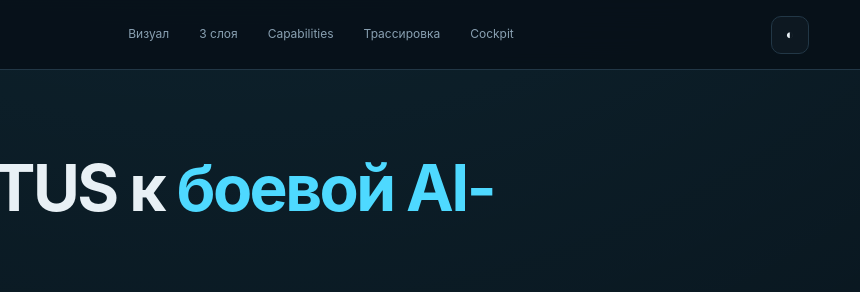
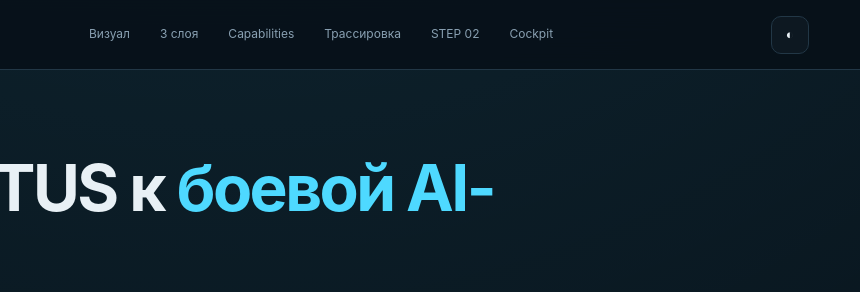
Before and after one commit to VictorKVS/OTUS-, a plain HTML site: page site/step-01-master-map.html in a window 1280 px wide. Shown: the top 292 px of the page, 420-1280 px from the left. Drawn offline with Linux system fonts and the light colour scheme.

Commit message:
feat(site): link STEP 01 to STEP 02

```diff
--- a/site/step-01-master-map.html
+++ b/site/step-01-master-map.html
@@ -22,7 +22,7 @@
 <body>
 <header class="topbar">
   <a class="brand" href="./index.html"><span class="brand-mark">FA</span><span><strong>FATHER Architect OS</strong><small>STEP 01 · Master Map</small></span></a>
-  <nav class="nav"><a href="#poster">Визуал</a><a href="#layers">3 слоя</a><a href="#capabilities">Capabilities</a><a href="#trace">Трассировка</a><a href="./index.html">Cockpit</a></nav>
+  <nav class="nav"><a href="#poster">Визуал</a><a href="#layers">3 слоя</a><a href="#capabilities">Capabilities</a><a href="#trace">Трассировка</a><a href="./step-02-course-manifest.html">STEP 02</a><a href="./index.html">Cockpit</a></nav>
   <button class="theme-toggle" id="themeToggle" type="button">◐</button>
 </header>
 <main class="map-main">
```
